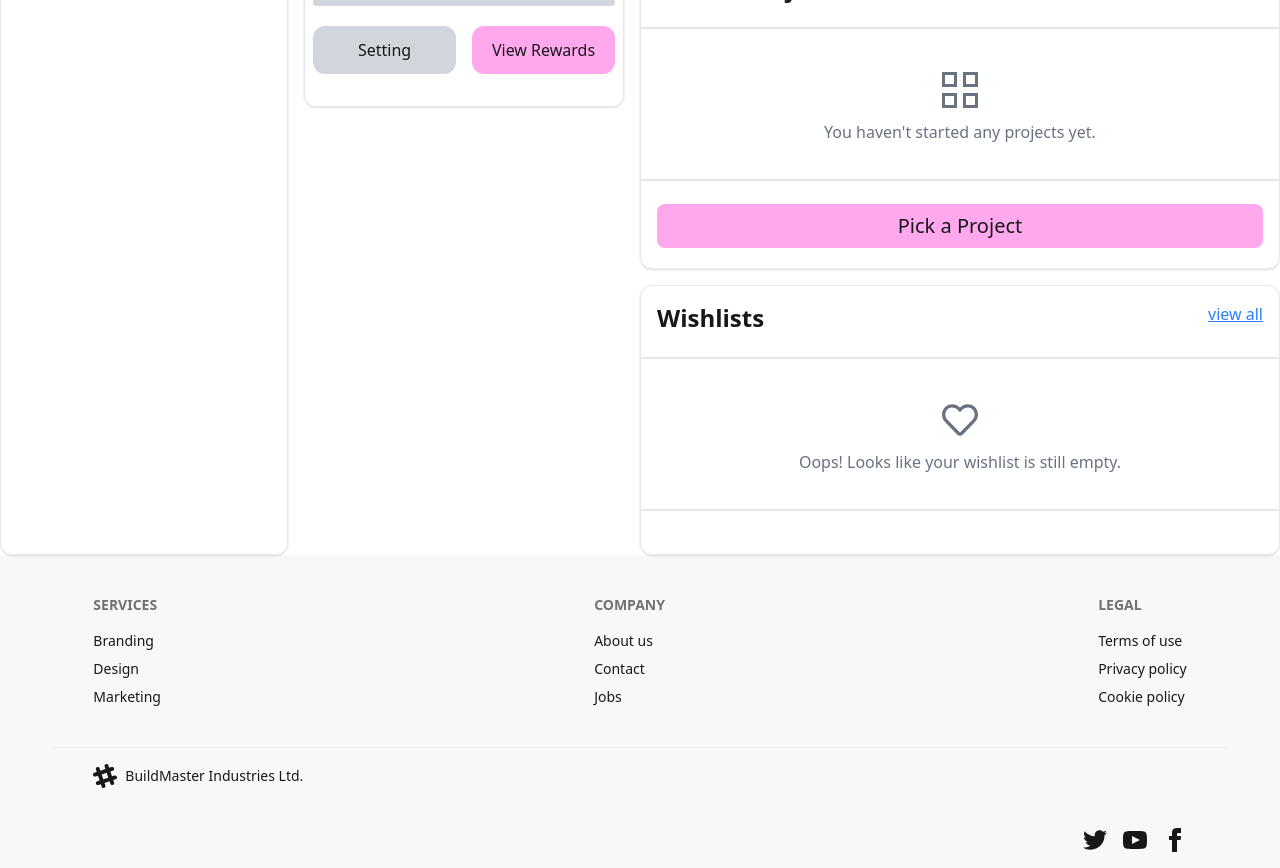
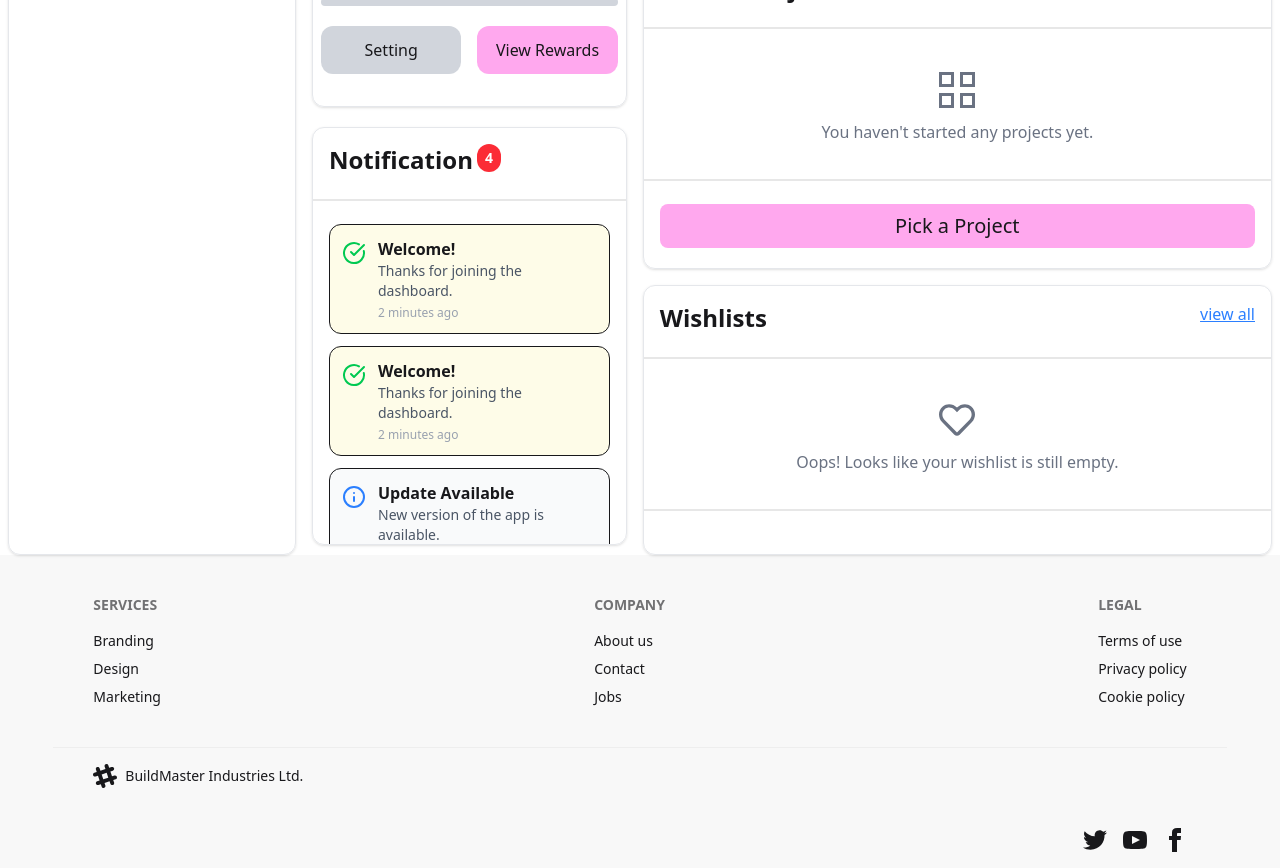
Before and after one commit to Ferdous725890/Website_Builder-, a Next.js app: page /dashboard/user/overview in a window 1280 px wide. Shown: the part 440-1308 px from the top of the page. Built offline with nearby package versions, Linux system fonts and the light colour scheme; no server answers.

Commit message:
notification section added

```diff
--- /dev/null
+++ b/app/(dashboardPages)/dashboard/(pages)/user/overview/components/Notification.jsx
@@ -0,0 +1,87 @@
+// import React from 'react'
+
+// const Notification = () => {
+//   return (
+//     <div className='shadow-sm border border-gray-200 rounded-xl mt-5'>
+//       <h2 className='text-2xl font-semibold relative p-4 pb-0'>Notification <span className='bg-red-500 rounded-full px-2 py-1 absolute text-white text-sm ml-1'>4</span></h2>
+//       <div className="divider"></div>
+
+//     </div>
+//   )
+// }
+
+// export default Notification
+
+// components/NotificationCard.jsx
+import React from "react";
+import { Bell, CheckCircle, Info, XCircle } from "lucide-react";
+
+const notifications = [
+  {
+    id: 1,
+    title: "Welcome!",
+    message: "Thanks for joining the dashboard.",
+    type: "success",
+    time: "2 minutes ago",
+    read: false,
+  },
+  {
+    id: 4,
+    title: "Welcome!",
+    message: "Thanks for joining the dashboard.",
+    type: "success",
+    time: "2 minutes ago",
+    read: false,
+  },
+  {
+    id: 2,
+    title: "Update Available",
+    message: "New version of the app is available.",
+    type: "info",
+    time: "10 minutes ago",
+    read: true,
+  },
+  {
+    id: 3,
+    title: "Server Down",
+    message: "The backup server is currently offline.",
+    type: "error",
+    time: "1 hour ago",
+    read: false,
+  },
+];
+
+const getIcon = (type) => {
+  if (type === "success") return <CheckCircle className="text-green-500" />;
+  if (type === "info") return <Info className="text-blue-500" />;
+  if (type === "error") return <XCircle className="text-red-500" />;
+  return <Bell />;
+};
+
+const Notification = () => {
+  return (
+    <div className="shadow-sm border border-gray-200 rounded-xl mt-5">
+   <h2 className='text-2xl font-semibold relative p-4 pb-0'>Notification <span className='bg-red-500 rounded-full px-2 py-1 absolute text-white text-sm ml-1'>4</span></h2>
+   <div className="divider"></div>
+      <div className="space-y-3 max-h-80 overflow-y-auto px-4 pb-4">
+        {notifications.map((note) => (
+          <div
+            key={note.id}
+            className={`flex items-start gap-3 p-3 rounded-xl border ${
+              note.read ? "bg-gray-50" : "bg-yellow-50"
+            }`}
+          >
+            <div className="mt-1">{getIcon(note.type)}</div>
+            <div>
+              <h3 className="font-semibold">{note.title}</h3>
+              <p className="text-sm text-gray-600">{note.message}</p>
+              <p className="text-xs text-gray-400 mt-1">{note.time}</p>
+            </div>
+          </div>
+        ))}
+      </div>
+    </div>
+  );
+};
+
+export default Notification;
--- a/app/(dashboardPages)/dashboard/(pages)/user/overview/page.js
+++ b/app/(dashboardPages)/dashboard/(pages)/user/overview/page.js
@@ -6,6 +6,7 @@ import Activity from './components/Activity';
 import UserProfile from './components/UserProfile';
 import RecentProject from './components/RecentProjects';
 import Wishlist from './components/Wislist'; // Make sure the filename is correct (possibly "Wishlist")
+import Notification from './components/Notification';
 
 const Page = () => {
   return (
@@ -19,6 +20,9 @@ const Page = () => {
         {/* Left Column - User Profile */}
         <div className="flex-1">
           <UserProfile />
+          <div className='hidden md:block'>
+          <Notification></Notification>
+          </div>
         </div>
 
         {/* Right Column - Activity, Projects, Wishlist */}
@@ -26,6 +30,9 @@ const Page = () => {
           <Activity />
           <RecentProject />
           <Wishlist />
+          <div className='md:hidden'>
+          <Notification></Notification>
+          </div>
         </div>
       </div>
     </div>
--- a/app/(dashboardPages)/dashboard/components/DashboardLayout.jsx
+++ b/app/(dashboardPages)/dashboard/components/DashboardLayout.jsx
@@ -5,7 +5,7 @@ import DashboardSidebar from './DashboardSidebar';
 // This layout wraps the dashboard pages with a sidebar and main content area
 const DashboardLayout = ({ children }) => {
   return (
-    <div className="flex gap-4 min-h-screen">
+    <div className="flex gap-0 lg:gap-4 mx-2 min-h-screen">
       {/* Sidebar Section */}
       <DashboardSidebar />
 
--- a/package.json
+++ b/package.json
@@ -17,6 +17,7 @@
     "daisyui": "^5.0.6",
     "dom-to-image": "^2.6.0",
     "firebase": "^11.4.0",
+    "lucide-react": "^0.501.0",
     "next": "^15.2.2",
     "postcss": "^8.5.3",
     "react": "^19.0.0",
```
Also changed, not shown: 1 other file (tests, documents, lock files or other folders).
